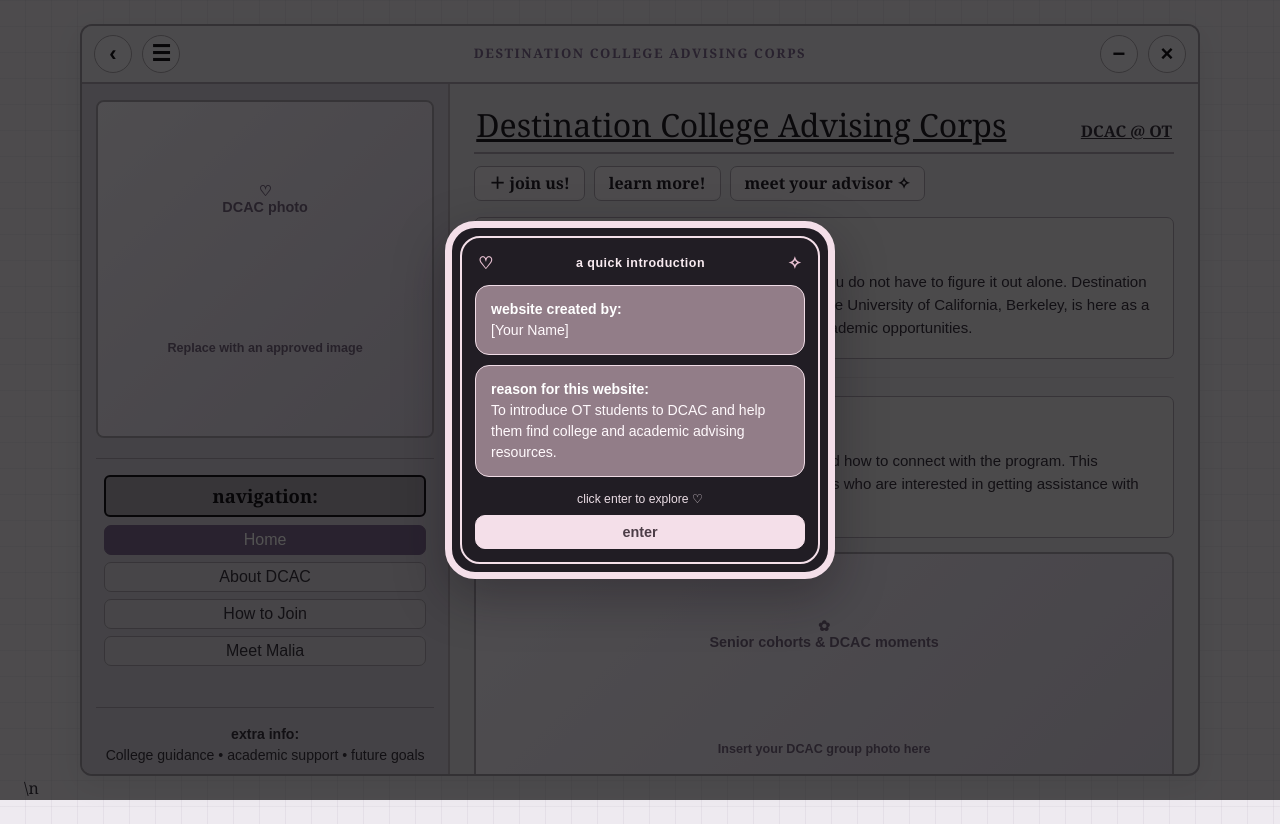
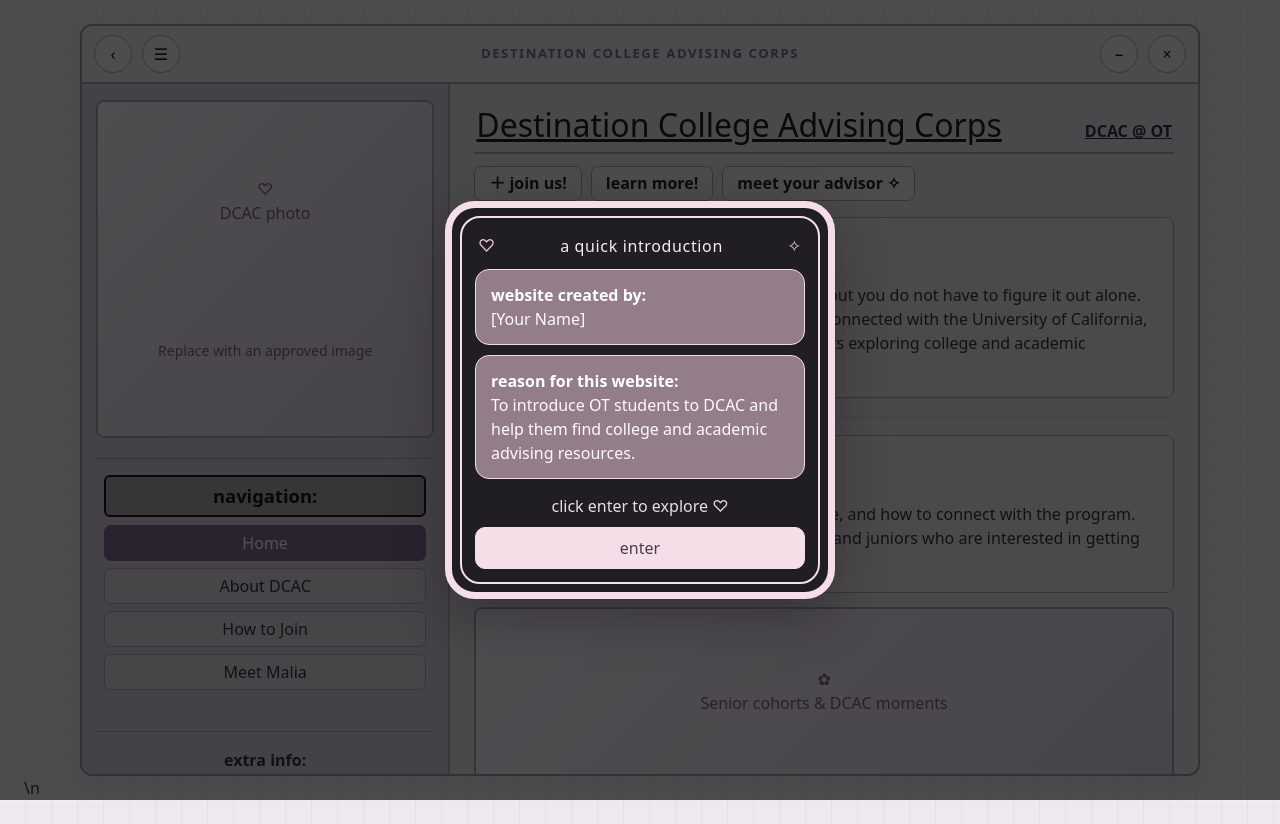
Before and after one commit to halcyonhour/UC-Berkeley-DCAC, a plain HTML site: page index.html in a window 1280 px wide. Drawn offline with nearby package versions, Linux system fonts and the light colour scheme.

Commit message:
fonts added

```diff
--- a/style.css
+++ b/style.css
@@ -29,7 +29,6 @@ body {
     linear-gradient(90deg, transparent 96%, rgba(139,125,149,.10) 96%),
     linear-gradient(rgba(139,125,149,.08) 1px, transparent 1px);
   background-size: 26px 26px;
-  font-family: Georgia, "Times New Roman", serif;
 }
 .site-window {
   width: min(1120px, 100%);
@@ -61,7 +60,6 @@ body {
   border-radius: 50%;
   color: #17141a;
   background: #f0edf1;
-  font: 700 22px Arial, sans-serif;
   line-height: 1;
 }
 .window-brand {
@@ -107,7 +105,7 @@ body {
   padding: 18px;
   color: #776681;
   background: linear-gradient(135deg, #f4eff7, #dcd3e3);
-  font: 600 .9rem Arial, sans-serif;
+  font: 600 .9rem;
 }
 .side-block {
   border-top: 1px solid #aaa3ad;
@@ -125,6 +123,7 @@ body {
   color: #17141a;
   font-size: 1.15rem;
   font-weight: bold;
+  font - family: 'matcha', sans-serif;
 }
 .side-link {
   display: block;
@@ -136,7 +135,7 @@ body {
   padding: 5px 8px;
   margin: 7px 0;
   background: rgba(255,255,255,.18);
-  font: 1rem Arial, sans-serif;
+  font: 1rem;
 }
 .side-link:hover, .side-link.active {
   color: #fff;
@@ -144,7 +143,7 @@ body {
   border-color: var(--purple);
 }
 .side-note {
-  font: .88rem/1.5 Arial, sans-serif;
+  font: .88rem/1.5;
   text-align: center;
   overflow-wrap: anywhere;
 }
@@ -198,12 +197,12 @@ body {
   border-radius: 7px;
   padding: 18px 22px;
   margin: 14px 0;
-  font: .94rem/1.55 Arial, sans-serif;
+  font: .94rem/1.55;
 }
 .content-box p:last-child { margin-bottom: 0; }
 .content-box h2, .content-box h3 {
   color: #554361;
-  font: bold 1.15rem Georgia, serif;
+  font: bold 1.15rem;
   margin: 0 0 9px;
 }
 .feature-photo {
@@ -219,8 +218,10 @@ body {
   padding: 14px;
   background: rgba(255,255,255,.16);
 }
-.mini-card h3 { font: bold 1rem Georgia, serif; margin: 0 0 6px; color: #594566; }
-.mini-card p { font: .88rem/1.5 Arial, sans-serif; margin: 0; }
+.mini-card h3 { font: bold 1rem; margin: 0 0 6px; color: #594566; }
+
+.mini-card p { font: .88rem/1.5; margin: 0; }
+
 .form-control, .form-select {
   border-color: #aaa3ad !important;
   border-radius: 6px !important;
@@ -234,8 +235,9 @@ body {
 .site-footer {
   text-align: center;
   color: #66576f;
-  font: .78rem Arial, sans-serif;
+  font: .78rem;
   padding: 12px 0 2px;
+  font - family: 'matcha', sans-serif;
 }
 @media (max-width: 760px) {
   body { padding: 10px; }
@@ -265,8 +267,6 @@ body {
   .profile-tag { font-size: .8rem; }
 }
 
-
-/* Compact chat-style credits pop-up inspired by the supplied reference */
 .credits-dialog {
   max-width: 390px;
   margin-left: auto;
@@ -293,7 +293,7 @@ body {
   gap: 8px;
   padding: 2px 3px 11px;
   color: #f8eaf0;
-  font: 600 .78rem Arial, sans-serif;
+  font: 600 .78rem;
   letter-spacing: .04em;
   text-align: center;
 }
@@ -305,7 +305,7 @@ body {
   border-radius: 14px;
   background: #927d88;
   color: #fff9fc;
-  font: .88rem/1.5 Arial, sans-serif;
+  font: .88rem/1.5;
 }
 .credits-message strong {
   color: #fff;
@@ -314,7 +314,7 @@ body {
 .credits-prompt {
   padding: 5px 2px 9px;
   color: #eadce4;
-  font: .76rem Arial, sans-serif;
+  font: .76rem;
   text-align: center;
 }
 .credits-enter {
@@ -325,8 +325,9 @@ body {
   border-radius: 10px;
   background: #f4dfe9;
   color: #4c3d47;
-  font: bold .9rem Arial, sans-serif;
+  font: bold .9rem;
   cursor: pointer;
+  font - family: 'matcha', sans-serif;
 }
 .credits-enter:hover {
   background: #e8cbd9;
```
